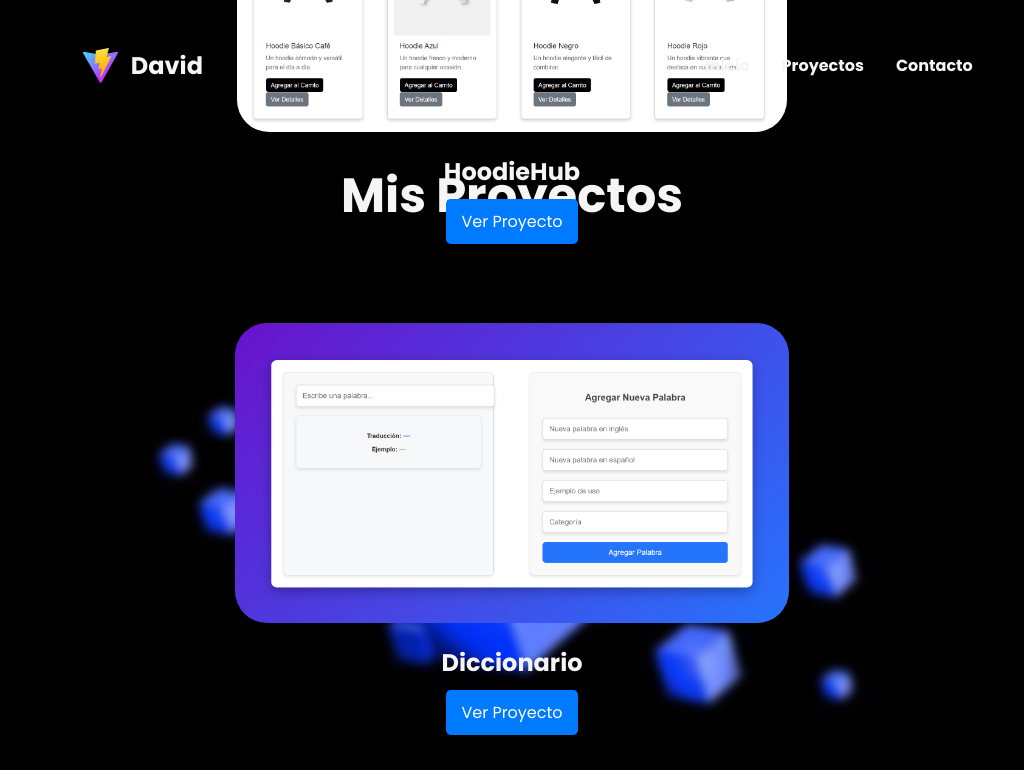
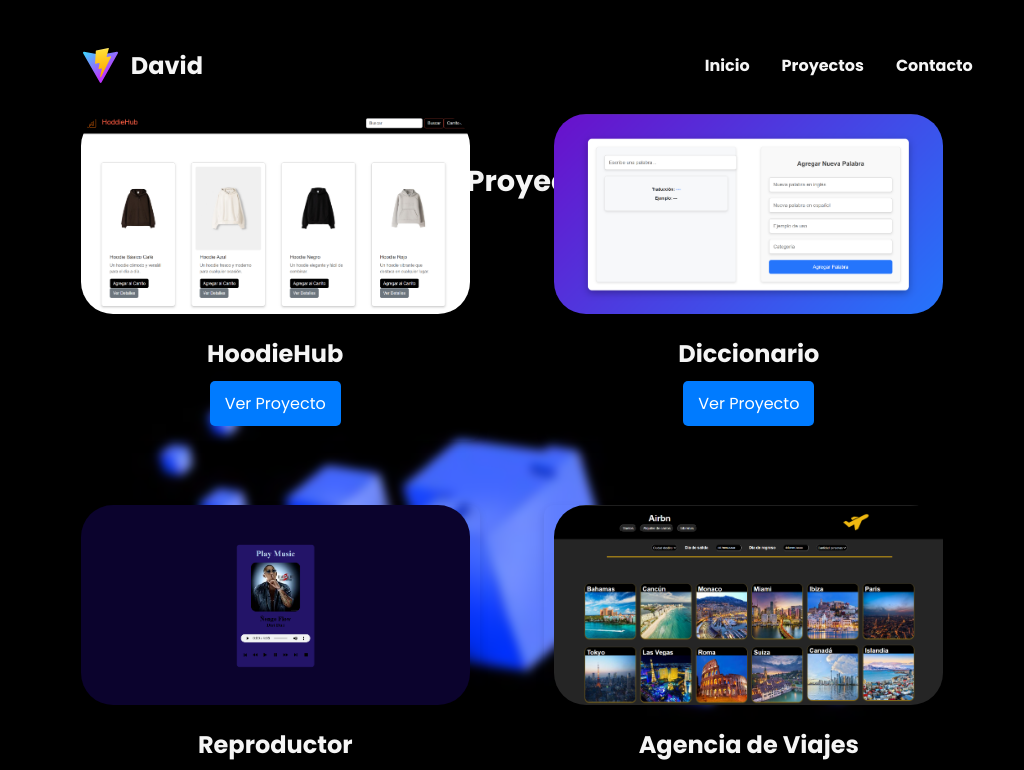
Before and after one commit to dgonzale333/MiPortafolio, a React (Vite) app: page /proyectos in a window 1024 px wide. Shown: the top 770 px of the page. Built offline with nearby package versions, Linux system fonts and the light colour scheme.

Commit message:
foto cambiada

```diff
--- a/src/components/home/Home.jsx
+++ b/src/components/home/Home.jsx
@@ -8,7 +8,7 @@ import imgGit from '../../assets/img/github.png';
 import imgJS from '../../assets/img/js.png';
 import imgJAVA from '../../assets/img/java.png';
 import imgC from '../../assets/img/documento.png';
-import imgMy from '../../assets/img/my2.jpeg'
+import imgMy from '../../assets/img/my.jpeg'
 import './Home.css';
 
 export const Home = () => {
--- a/src/components/pages/Proyects.css
+++ b/src/components/pages/Proyects.css
@@ -35,7 +35,7 @@ h2 {
   text-align: center;
 }
 
-.projects-grid {
+ .projects-grid {
   display: flex;
   flex-wrap: wrap;
   flex-direction: row;
@@ -135,3 +135,47 @@ h2 {
 
   }
 }
+
+
+@media (min-width: 821px) and (max-width: 1024px) {
+  .projects-grid {
+    flex-direction: row;
+    flex-wrap: wrap;
+    align-items: center;
+    margin-top: -10rem;
+  }
+
+  .project-card {
+    width: 40%; /* Tarjetas de ancho completo */
+  }
+
+  .project-image {
+    height: 200px;
+  }
+
+  h2 {
+    font-size: 1.8rem;
+
+  }
+}
+@media (min-width: 1025px) and (max-width: 1200px) {
+  .projects-grid {
+    flex-direction: row;
+    flex-wrap: wrap;
+    align-items: center;
+    margin-top: -10rem;
+  }
+
+  .project-card {
+    width: 40%; /* Tarjetas de ancho completo */
+  }
+
+  .project-image {
+    height: 200px;
+  }
+
+  h2 {
+    font-size: 1.8rem;
+
+  }
+}
```
